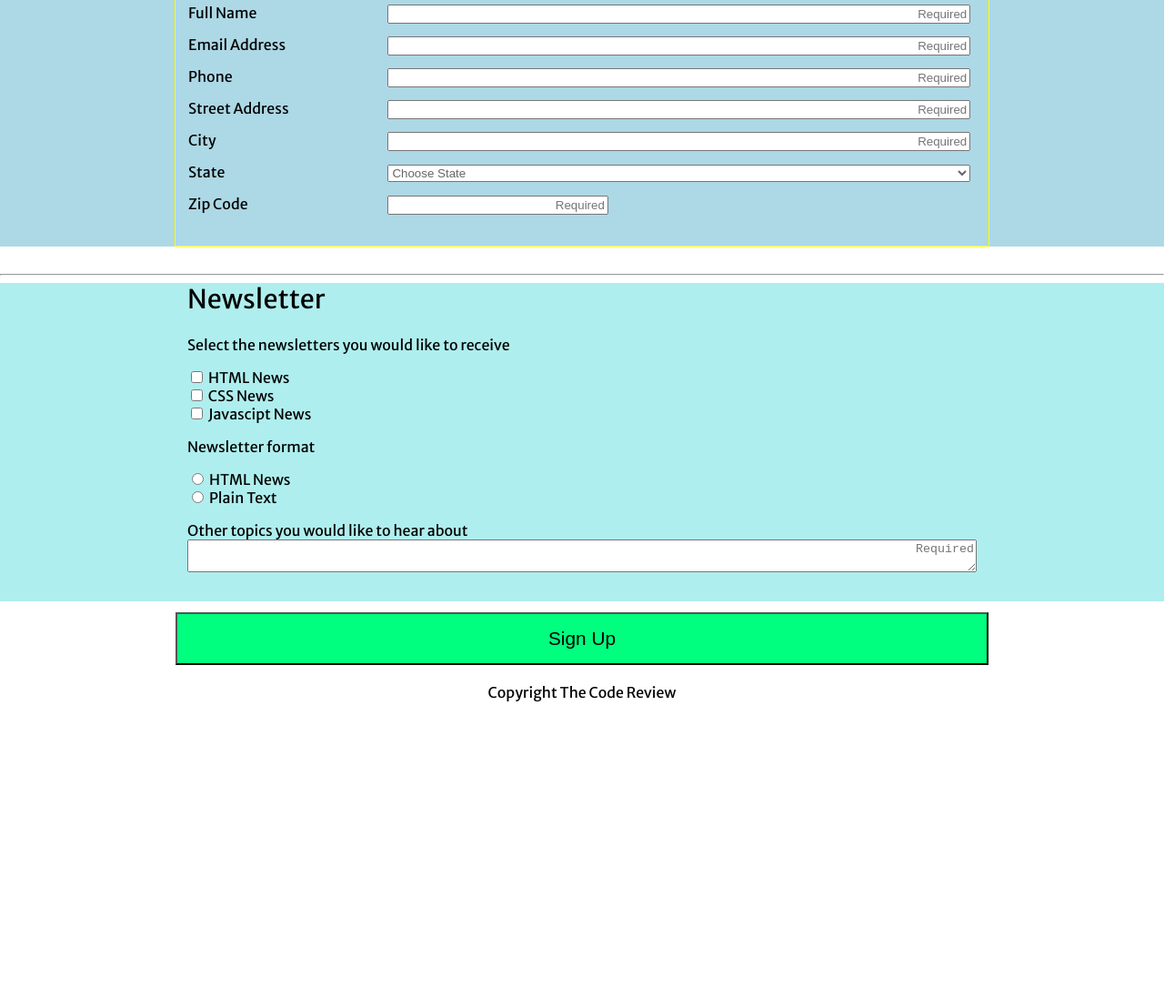
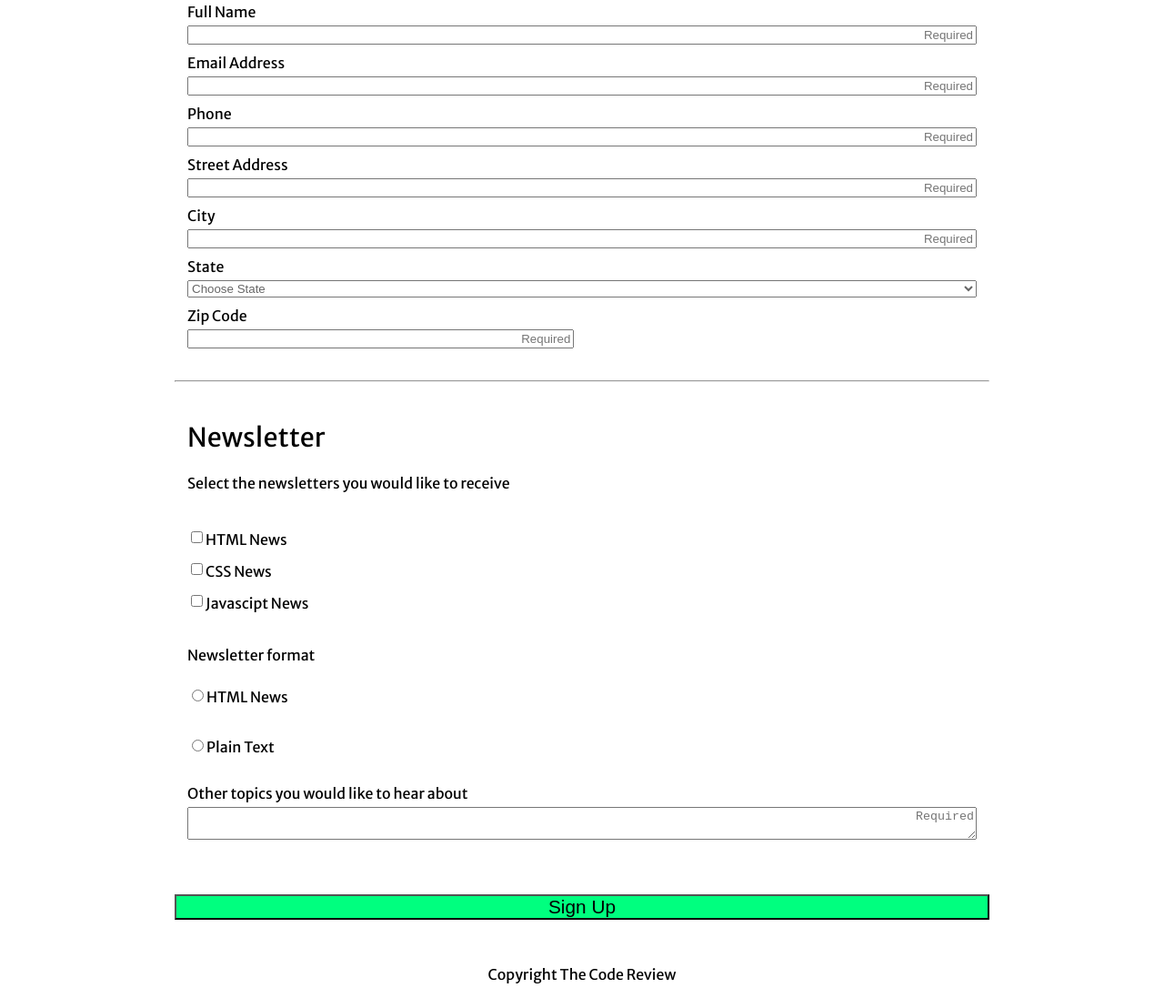
Before and after one commit to alexanderMG1975/Unit_3_Project, a plain HTML site: page index.html in a window 1280 px wide. Shown: the part 296-1393 px from the top of the page at 91% size. Before the commit the page ends 1083 px from the top, so only its background shows below. Drawn offline with Linux system fonts and the light colour scheme.

Commit message:
Second submission
Basically added a flex system which took more time than I thought but I believe that it will work in this new version, thanks for your supportive and helpful review by the way.

```diff
--- a/index.html
+++ b/index.html
@@ -21,7 +21,7 @@
 
     <div id="main-content-div" >
         <form id="main-content-form" method="post" action="#0">
-            <fieldset>
+            <fieldset id="first_field_set">
                 <legend>Contact Information</legend>
                 <label for="user-full-name">Full Name</label>
                 <input required type="text" id="user-full-name" name="userfullname" placeholder="Required">
@@ -47,39 +47,41 @@
                 <label for="user-zip-code" id="zip_code_id">Zip Code</label>
                 <input required type="text" id="user-zip-code" name="userzipcode" placeholder="Required">
             </fieldset>
-            <button type="submit" id="submit-button">Sign Up</button>
-        </form>
-    </div>
+            <!-- <button type="submit" id="submit-button">Sign Up</button> -->
 
+    <!-- </div> -->
     <hr>
+    <!-- <div id="second-content-div"> -->
 
-    <div id="second-content-div">
-        <form id="second-content-form">
-            <fieldset>
-                <legend>Newsletter</legend>
+            <fieldset id="second_field_set">
+                <legend id="second_legend">Newsletter</legend>
                 <p>Select the newsletters you would like to receive</p>
                 <!--checklist here-->
-                <ul>
-                    <li>
+                <ul id="checkbox-list">
+                    <li class="checkbox-wrapper">
                     <input type="checkbox" id="newsletter-checklist" value="newsletter_checklist" name="newsletterchecklist">
                     <label for="newsletter-checklist">HTML News</label>
                     </li>
-                    <li>
+                    <li class="checkbox-wrapper">
                     <input type="checkbox" id="newsletter-checklist1" value="newsletter_checklist1" name="newsletterchecklist">
                     <label for="newsletter-checklist1">CSS News</label>
                     </li>
-                    <li>
+                    <li class="checkbox-wrapper">
                     <input type="checkbox" id="newsletter-checklist2" value="newsletter_checklist2" name="newsletterchecklist">
                     <label for="newsletter-checklist2">Javascipt News</label>
                     </li>
                 </ul>
                 <!--radio list here-->
                 <p>Newsletter format</p>
+                <div class="radio-display-wrapper">
                 <input type="radio" id="html_option" value="html_option" name="radio_menu">
                 <label for="html_option">HTML News</label>
+                </div>
                 <br>
+                <div class="radio-display-wrapper">
                 <input type="radio" id="plain_text_option" value="plain_text_option" name="radio_menu">
                 <label for="plain_text_option">Plain Text</label>
+                </div>
                 <!--Plain Text Area (textarea)-->
                 <ul>
                     <li>
@@ -94,9 +96,9 @@
     </div>
 
     <!-- The following is the submit button -->
-    <div id="third-content-form">
-        <!-- <button type="submit" id="submit-button">Sign Up</button> -->
-    </div>
+    <!-- <div id="third-content-form"> -->
+    <button type="submit" id="submit-button">Sign Up</button>
+    <!-- </div> -->
 
     <footer>
         <p>Copyright The Code Review</p>
--- a/styles.css
+++ b/styles.css
@@ -1,3 +1,5 @@
+
+
 html,body{
     margin:0px;
     padding:0px;
@@ -26,26 +28,57 @@ header{
 }
 #main-content-div{
     margin-bottom:30px;
-    background-color:lightblue;
+    /* background-color:lightblue; */
 }
-#main-content-form{
+#main-content-form{/*what i see is there a problem with the sizing of the main page and I cannot resize it*/
     margin-top:25px;
-    height:450px;
+    /* height:450px; */
+    /* background-color:aqua; */
 }
 fieldset{
     border:none;
+    /*implementation/addition of a flexbox*/
+    display:flex;
+    flex-wrap:wrap;
+    margin-bottom:25px;
+
+}
+/* fieldset > *{
+    border:1px solid red;
+} */
+
+#second_field_set > *{
+    width:100%;
+}
+#checkbox-list{ /*This refers to the checkbox display in the second fieldset*/
+    display:flex;
+    flex-wrap:wrap;
+
+}
+.checkbox-wrapper{
+    display:flex;
+    align-items:center;
+    margin-right:100px;
+}
+.radio-display-wrapper{
+    display:flex;
+    align-items:center;
+    margin-right:50px;
 }
 legend{
     font-size:1.8rem;
     padding:0px;
     /* margin-left:10px; */
 }
+#second_legend{
+    padding-top:35px;
+}
 #main-content-form fieldset label {
     display: block;
     margin-top:10px;
     margin-bottom:5px;
 }
-#main-content-form fieldset input:not(#user-zip-code){
+ #first_field_set input:not(#user-zip-code){
     width:100%;
 }
 input::placeholder{
@@ -59,6 +92,7 @@ textarea::placeholder{
 }
 #state-select-menu{
     display:block;
+    width:100%;
 }
 /* option{
     color:#666;
@@ -69,16 +103,23 @@ select:required:invalid{
 option[value=""][disabled]{
     display:none;
 }
+#zip_code_id{
+    width:100%;
+}
 #user-zip-code{
-    width:50%;
+    width:49%;
 }
 /* Here starts the second form */
-#second-content-div{
+/* #second-content-div{
     background-color:paleturquoise;
-}
+} */
 #second-content-form{
     height:400px;
 }
+/* #second_field_set{
+    margin-top:25px;
+    background-color:greenyellow;
+} */
 ul{
     list-style-type: none;
     padding:0px;
@@ -91,16 +132,16 @@ textarea{
     height:5vh;
 }
 /* Here starts the third form */
-button{
-    margin: 0;
+/* button{ */
+    /* margin: 0;
     position: absolute;
     top: 50%;
-    left: 50%;
+    left: 50%; */
     /* -ms-transform: translate(-10%, -50%); */
-    transform: translate(-50%, -50%);
+    /* transform: translate(-50%, -50%); */
     /* transform: skew(30deg, 20deg); */
-    background-color:lightblue;
-}
+    /* background-color:lightblue; */
+/* } */
 footer p{
     text-align:center;
 }
@@ -120,14 +161,15 @@ input[type="text"]:focus{
 }
 
 /*Here I change the position of the button*/
-#main-content-form{
+/* #main-content-form{
     position:relative;
     border: 1px solid yellow;
-}
-#main-content-form > button{
-    position:absolute;
-    top:930px;
-    left:50%;
+} */
+#submit-button{
+    /* position:absolute;
+    top:1100px;
+    left:50%; */
+    /* border: 3px solid red; */
     width:100%;
     padding-top:15px;
     padding-bottom:15px;
@@ -143,52 +185,26 @@ footer{
 
 @media screen and (min-width:768px){
 
+
+
     #main-content-div{
         padding-left:15%;
         padding-right:15%;
     }
-    #main-content-form{
-        height:320px;
-    }
-    #main-content-form fieldset label{
-        display:inline-block;
-        width:25%;
-    }
-    #main-content-form fieldset input:not(#user-zip-code){
-        display:inline-block;
-        width:74%;
-    }
-    #main-content-form fieldset #state-select-menu{
-        display:inline-block;
-        width:74%;
+    #submit-button{
+        margin-left:15%;
+        margin-right:15%;
+        padding: 0%;
+        width:calc(100% - 30%);
 
     }
-    #main-content-form fieldset #zip_code_id{
-        display:inline-block;
-        width:25%;
-    }
-    #main-content-form fieldset #user-zip-code{
-        display:inline-block;
-        width:28%;
-    }
-    /* #main-content-form fieldset label{
-        color:olivedrab;
-        border: 1px solid red;
-    } */
 
-    #second-content-div{
-        padding-left:15%;
-        padding-right:15%;
-    }
-    #second-content-form{
-        height:350px;
-    }
-
-    /* positioning of the button */
-    #main-content-form > button{
-        position:absolute;
-        top:750px;
-        left:50%;
+    .checkbox-wrapper{
+        display:flex;
+        align-items:center;
+        margin-right:100px;
+        /* border:1px solid red; */
+        width:100%;
     }
 
 }
```
Lines whose indentation alone changed are shown as unchanged.
